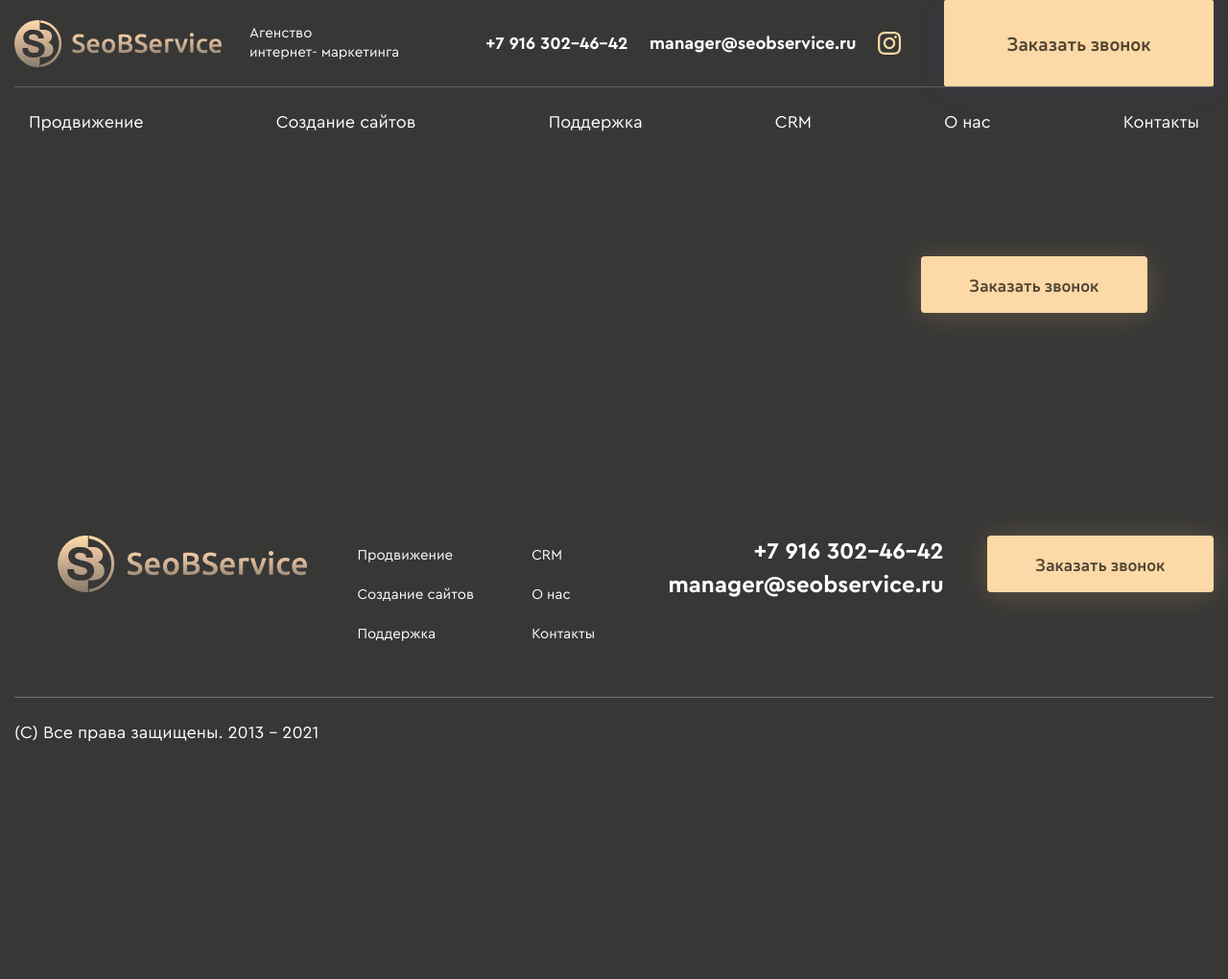
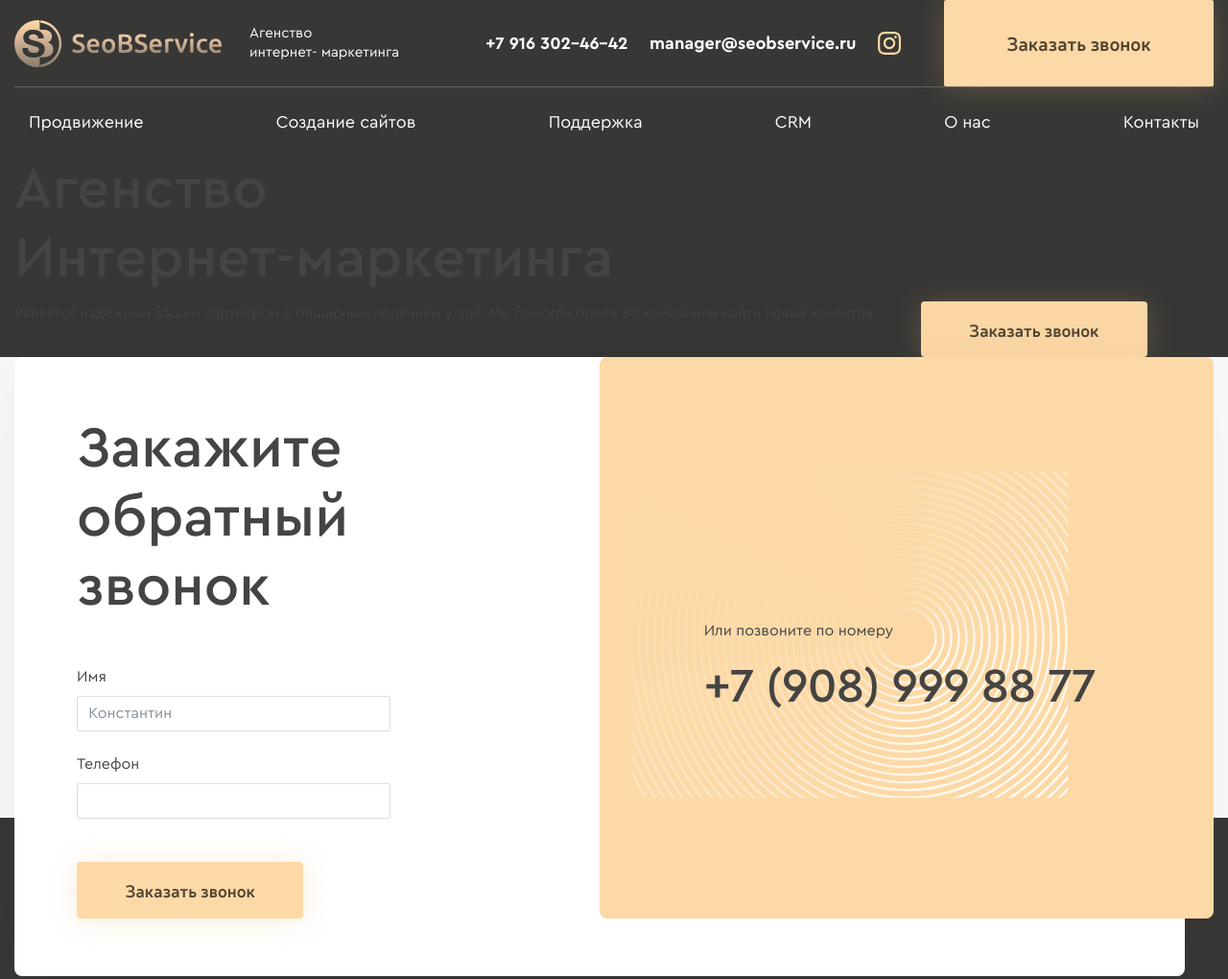
Before and after one commit to s1temaker/seobservice, a plain HTML site: page index.html in a window 1280 px wide. Shown: the top 1020 px of the page at 96% size. Before the commit the page ends 800 px from the top, so only its background shows below. Drawn offline with nearby package versions, Linux system fonts and the light colour scheme.

Commit message:
Добавил callbackForm

```diff
--- a/assets/tpl/css/style.css
+++ b/assets/tpl/css/style.css
@@ -1,11 +1,10 @@
     @import "../fonts/fonts.css";
-
     /* main */
 
     html,
     body {
         font: normal 15px/26px CeraPro;
-    color: #373736;
+        color: #454442;
         background-color: #373736;
     }
 
@@ -14,27 +13,22 @@ body {
         overflow: hidden;
     }
 
-
-/*
     h1,
     .h1 {
-    font: ;
-    color: ;
-    letter-spacing: ;
+        font: 500 60px/72px CeraPro;
+        color: #454442;
     }
 
     h2,
     .h2 {
-    font: ;
-    color: ;
-    letter-spacing: ;
+        font: 500 60px/72px CeraPro;
+        color: #454442;
     }
 
     p {
-    font: ;
-    color: ;
+        font: normal 15px/26px CeraPro;
+        color: #454442;
     }
-*/
 
     a {
         color: #fff;
@@ -53,11 +47,7 @@ a:hover {
     .container-xl {
         max-width: 1470px;
     }
-
-
     /* main */
-
-
     /* ico */
 
     .ico.instagram {
@@ -71,35 +61,30 @@ a:hover {
     a:hover .ico.instagram {
         background-image: url(../imgs/instagram_hover.svg);
     }
-
-
     /* ico */
-
-
     /* button */
 
     .btn {
         padding: 1.35rem 3.35rem;
         font: 600 18px/18px Neris;
         color: #4F4333;
-    border: 0 none;
-    box-shadow: 0px 2px 30px rgba(231, 178, 113, 0.25);
+        border: 0 none!important;
+        box-shadow: 0px 2px 30px rgba(231, 178, 113, 0.25)!important;
         border-radius: 4px;
     }
 
-.btn.btn-primary {
+    .btn-primary {
         background-color: #FCD9A6;
     }
 
-.btn.btn-primary:hover {
+    .btn-primary:hover,
+    .btn-primary:active,
+    .btn-primary:focus,
+    .btn-primary:visited {
         color: #fff;
-    background-color: #4F4333;
+        background-color: #4F4333!important;
     }
-
-
     /* button */
-
-
     /* header */
 
     #header {
@@ -131,11 +116,7 @@ a:hover .ico.instagram {
         font: bold 18px/26px CeraPro;
         text-decoration: none;
     }
-
-
     /* header */
-
-
     /* footer*/
 
     #footer {
@@ -163,16 +144,93 @@ a:hover .ico.instagram {
     #footer .phone__box a {
         font: bold 24px/35px CeraPro;
     }
-
-
     /* footer*/
-
-
     /* mainMenu */
 
     #mainMenu .nav-link {
         font-size: 18px;
     }
+    /* mainMenu */
+    /* callbackForm */
 
+    #callbackForm {
+        background-color: #F8F8F8;
+    }
 
-/* mainMenu */
+    #callbackForm form {
+        padding: 60px 50px;
+        margin-bottom: -165px;
+        box-shadow: 0px 8px 120px rgba(0, 0, 0, 0.05);
+        border-radius: 8px;
+    }
+
+    #callbackForm label {
+        font: normal 16px/24px CeraPro;
+        color: #454442;
+    }
+
+    #callbackForm .form-control {
+        font: normal 16px/28px CeraPro;
+        color: #454442;
+        background: #FFFFFF;
+        border: 1px solid #DDDDDD;
+        border-radius: 2px;
+    }
+
+    #callbackForm .form-control:focus {
+        box-shadow: 0 0 0 0.2rem #FCD9A6;
+    }
+
+    #callbackForm .form-control::-webkit-input-placeholder {
+        color: #848E99;
+    }
+
+    #callbackForm .form-control::-moz-placeholder {
+        color: #848E99;
+    }
+
+    #callbackForm .form-control:-ms-input-placeholder {
+        color: #848E99;
+    }
+
+    #callbackForm .form-control::-ms-input-placeholder {
+        color: #848E99;
+    }
+
+    #callbackForm .form-control::placeholder {
+        color: #848E99;
+    }
+
+    #callbackForm .phone__box {
+        padding-left: 80px;
+    }
+
+    #callbackForm .phone__box::before {
+        content: '';
+        width: calc(100% + 80px);
+        height: calc(100% + 60px);
+        display: block;
+        position: absolute;
+        top: -60px;
+        right: -80px;
+        background: #FCD9A6 url(../imgs/bg_callbackForm.svg) no-repeat 100% / cover;
+        border-radius: 8px;
+    }
+
+    #callbackForm .phone__box p {
+        font: normal 16px/28px CeraPro;
+    }
+
+    #callbackForm .phone__box a {
+        display: block;
+        font: 500 50px/60px CeraPro;
+        color: #454442;
+        letter-spacing: -0.02em;
+        transition: all 300ms ease;
+    }
+
+    #callbackForm .phone__box a:hover {
+        color: #454442!important;
+        transform: scale(1.03);
+    }
+    /* callbackForm */
--- a/index.html
+++ b/index.html
@@ -24,7 +24,7 @@
                     <div class="phone__box col-auto d-flex align-items-center justify-content-between">
                         <a href="tel:+7 916 302-46-42">+7 916 302-46-42</a>
                         <a class="ml-4" href="mainto:manager@seobservice.ru ">manager@seobservice.ru </a>
-                        <a class="ml-4" href="https://instagram.com "><i class="ico instagram"></i></a>
+                        <a class="ml-4" href="https://instagram.com " target="_blank"><i class="ico instagram"></i></a>
                         <button type="button" class="btn btn-primary ml-5" data-toggle="modal" data-target="#callmeModal">Заказать звонок</button>
                     </div>
                 </div>
@@ -50,6 +50,34 @@
                         <div class="col d-flex">
                             <p class="">Является надежным вашим партнером с обширным перечнем услуг. Мы помогли более 80 компаниям найти новых клиентов.</p>
                             <button type="button" class="btn btn-primary ml-5" data-toggle="modal" data-target="#callmeModal">Заказать звонок</button>
+                        </div>
+                    </div>
+                </div>
+            </section>
+            <section id="callbackForm">
+                <div class="container">
+                    <div class="row">
+                        <div class="col pr-5">
+                            <form class="d-flex justify-content-between bg-white" action="">
+                                <div class="col-5">
+                                    <span class="h2 d-inline-block mb-5">Закажите обратный звонок</span>
+                                    <div class="w-75 form-group mb-4">
+                                        <label for="callbackForm_Name">Имя</label>
+                                        <input type="text" class="form-control" id="callbackForm_Name" placeholder="Константин">
+                                    </div>
+                                    <div class="w-75 form-group mb-5">
+                                        <label for="callbackForm_Phone">Телефон</label>
+                                        <input type="text" class="form-control" id="callbackForm_Phone">
+                                    </div>
+                                    <button type="submit" class="btn btn-primary">Заказать звонок</button>
+                                </div>
+                                <div class="phone__box position-relative col-6 d-flex align-items-center justify-content-center">
+                                    <div class="d-inline-block position-relative">
+                                        <p>Или позвоните по номеру</p>
+                                        <a href="tel:+7 (908) 999 88 77">+7 (908) 999 88 77</a>
+                                    </div>
+                                </div>
+                            </form>
                         </div>
                     </div>
                 </div>
@@ -87,6 +115,29 @@
             </div>
         </footer>
     </div>
+
+    <!-- Modal -->
+    <div class="modal fade" id="callmeModal" tabindex="-1" aria-labelledby="exampleModalLabel" aria-hidden="true">
+        <div class="modal-dialog">
+            <div class="modal-content">
+                <div class="modal-header">
+                    <h5 class="modal-title" id="exampleModalLabel">Modal title</h5>
+                    <button type="button" class="close" data-dismiss="modal" aria-label="Close">
+            <span aria-hidden="true">&times;</span>
+          </button>
+                </div>
+                <div class="modal-body">
+                    ...
+                </div>
+                <div class="modal-footer">
+                    <button type="button" class="btn btn-secondary" data-dismiss="modal">Close</button>
+                    <button type="button" class="btn btn-primary">Save changes</button>
+                </div>
+            </div>
+        </div>
+    </div>
+    <!-- Modal -->
+
     <script src="https://code.jquery.com/jquery-3.5.1.slim.min.js" integrity="sha384-DfXdz2htPH0lsSSs5nCTpuj/zy4C+OGpamoFVy38MVBnE+IbbVYUew+OrCXaRkfj" crossorigin="anonymous"></script>
     <script src="https://cdn.jsdelivr.net/npm/popper.js@1.16.1/dist/umd/popper.min.js" integrity="sha384-9/reFTGAW83EW2RDu2S0VKaIzap3H66lZH81PoYlFhbGU+6BZp6G7niu735Sk7lN" crossorigin="anonymous"></script>
     <script src="https://cdn.jsdelivr.net/npm/bootstrap@4.5.3/dist/js/bootstrap.min.js" integrity="sha384-w1Q4orYjBQndcko6MimVbzY0tgp4pWB4lZ7lr30WKz0vr/aWKhXdBNmNb5D92v7s" crossorigin="anonymous"></script>
```
Also changed, not shown: assets/tpl/imgs/bg_callbackForm.svg (added), assets/tpl/imgs/bg_mainBanner.svg (added), 1 other file. Lines whose indentation alone changed are shown as unchanged.
